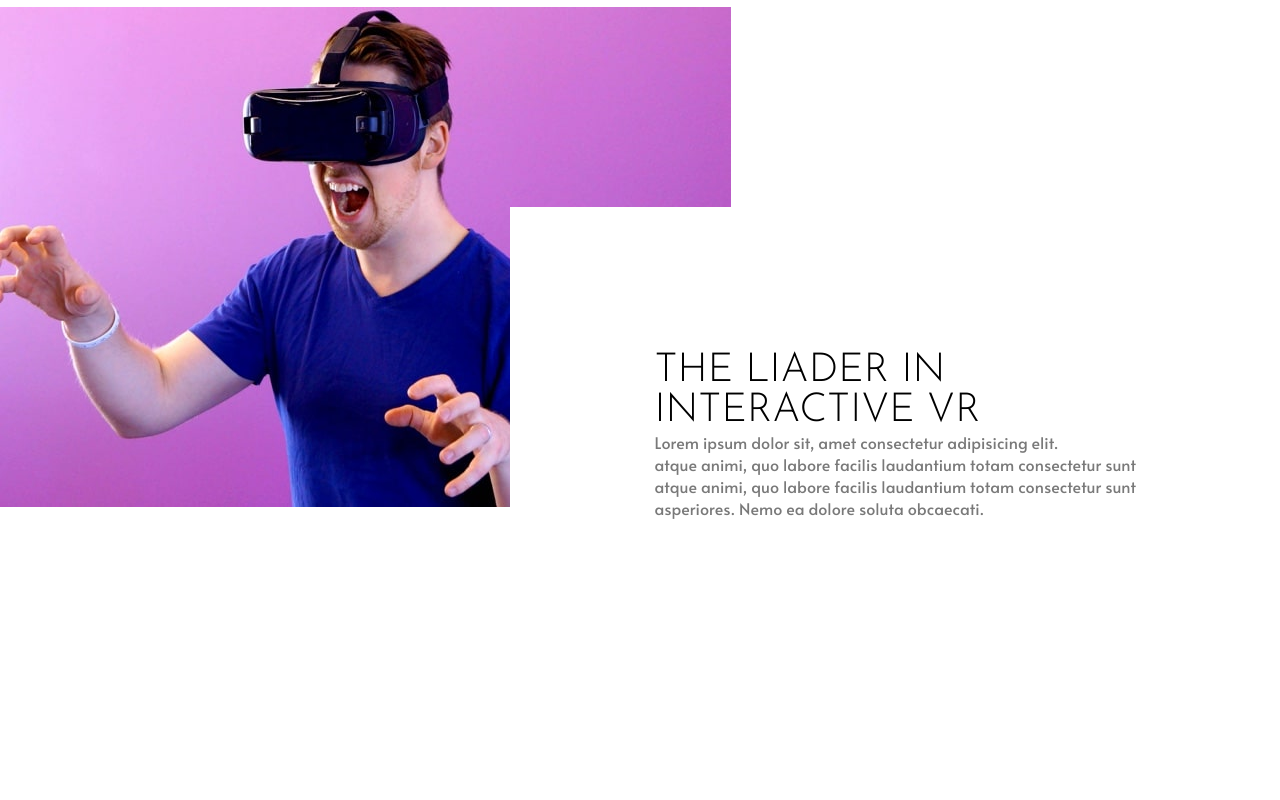
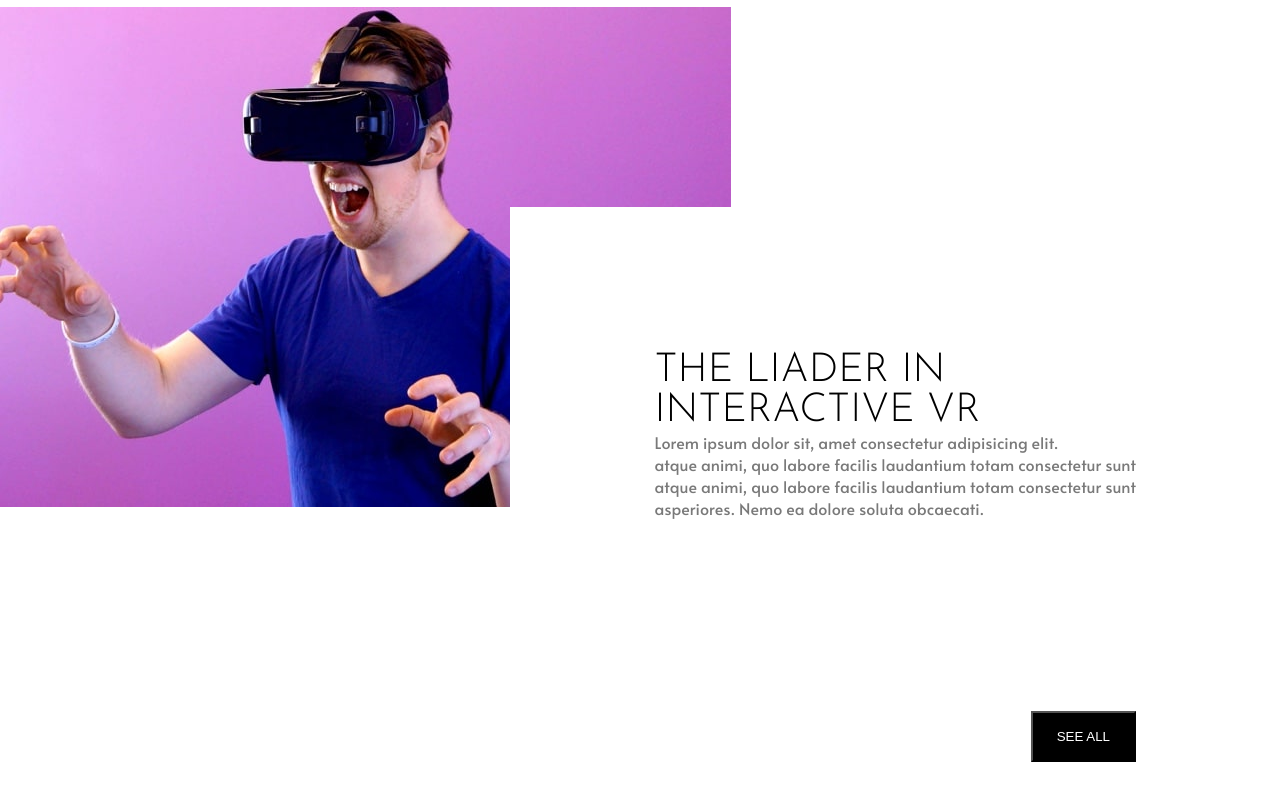
Before and after one commit to PashaZubkov55/Loopstudios, a plain HTML site: page index.html in a window 1280 px wide. Shown: the part 834-1634 px from the top of the page. Before the commit the page ends 1497 px from the top, so only its background shows below. Drawn offline with Linux system fonts and the light colour scheme.

Commit message:
'interactive__button'

```diff
--- a/index.html
+++ b/index.html
@@ -49,6 +49,9 @@
           atque animi, quo labore facilis laudantium totam consectetur sunt  <br/>
           asperiores. Nemo ea dolore soluta obcaecati.
          </div>
+         <div class="interactive__button">
+           <button class="btn-interactive">see all</button>
+         </div>
        </div>
      </div>
    </div>
--- a/styles/style.css
+++ b/styles/style.css
@@ -87,3 +87,22 @@ body{
 .interactive__subtitle{
     color: #797979;
 }
+.interactive__button{
+    margin-top: 12rem;
+    display: flex;
+    justify-content: flex-end;
+
+
+}
+
+.btn-interactive{
+    text-transform: uppercase;
+    color: #fff;
+    background: #000;
+    padding: 1rem 1.5rem;
+
+}
+
+.btn-interactive:hover{
+    cursor:pointer;
+}
```
